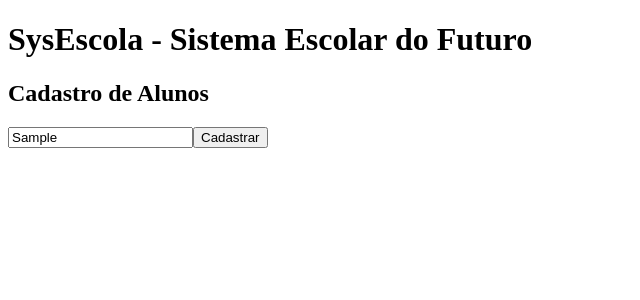
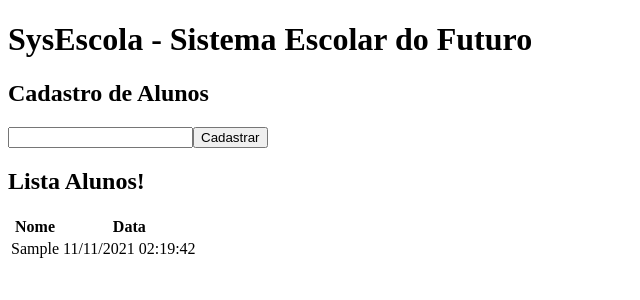
Before and after one commit to guilhermepadilha/estudo-angular, an Angular app in the folder sys-escola/: page / in a window 1280 px wide. Both pictures are taken after typing "Sample" into the empty fields and a click on the button "Cadastrar". Shown: the top 300 px of the page, without its empty margins (0-640 px from the left). Built offline with nearby package versions, Linux system fonts and the light colour scheme.

Commit message:
Exemplo do encontro de quarta feira. Criação do componente lista de alunos

```diff
--- a/sys-escola/src/app/app.component.html
+++ b/sys-escola/src/app/app.component.html
@@ -1,2 +1,3 @@
 <h1>SysEscola - Sistema Escolar do Futuro</h1>
-<cadastro-aluno></cadastro-aluno>
+<cadastro-aluno (aoCadastrar)="cadastrar($event)"></cadastro-aluno>
+<app-lista-alunos [alunosInput]="alunos"></app-lista-alunos>
--- a/sys-escola/src/app/app.component.ts
+++ b/sys-escola/src/app/app.component.ts
@@ -7,4 +7,10 @@ import { Component } from '@angular/core';
 })
 export class AppComponent {
   title = 'sys-escola';
+  alunos: any[] = [];
+
+  cadastrar ($event){
+    this.alunos.push({...$event, data : new Date()});
+    console.log(this.alunos);
+  }
 }
--- a/sys-escola/src/app/app.module.ts
+++ b/sys-escola/src/app/app.module.ts
@@ -4,11 +4,13 @@ import { NgModule } from '@angular/core';
 import { AppComponent } from './app.component';
 import { CadastroAlunoComponent } from './cadastro-aluno/cadastro-aluno.component';
 import { FormsModule } from '@angular/forms';
+import { ListaAlunosComponent } from './lista-alunos/lista-alunos.component';
 
 @NgModule({
   declarations: [
     AppComponent,
-    CadastroAlunoComponent
+    CadastroAlunoComponent,
+    ListaAlunosComponent
   ],
   imports: [
     BrowserModule,
--- a/sys-escola/src/app/cadastro-aluno/cadastro-aluno.component.html
+++ b/sys-escola/src/app/cadastro-aluno/cadastro-aluno.component.html
@@ -1,5 +1,5 @@
 <form (ngSubmit)="cadastrar()">
     <h2>Cadastro de  Alunos</h2>
     <input id="nome" name="nome" [(ngModel)]="nome" type="text"/>
-    <button type="submit">Cadastrar</button>
+    <button type="submit" >Cadastrar</button>
 </form>
--- a/sys-escola/src/app/cadastro-aluno/cadastro-aluno.component.ts
+++ b/sys-escola/src/app/cadastro-aluno/cadastro-aluno.component.ts
@@ -1,4 +1,4 @@
-import { Component } from "@angular/core";
+import { Component,EventEmitter, Output } from "@angular/core";
 
 @Component({
     selector:'cadastro-aluno',
@@ -6,11 +6,22 @@ import { Component } from "@angular/core";
     styleUrls: [],
 })
 export class CadastroAlunoComponent {
+
+    @Output() aoCadastrar = new EventEmitter<any>();
+
     nome : string;
 
     cadastrar(){
         console.log("Solicitada o cadastro do aluno ");
         console.log("Nome", this.nome);
+        this.nome = this.nome;
+        const aluno = {nome : this.nome};
+        this.aoCadastrar.emit(aluno);
+        this.limparCampos();
 
     }
+
+    limparCampos(){
+        this.nome = "";
+    }
 }
--- /dev/null
+++ b/sys-escola/src/app/lista-alunos/lista-alunos.component.html
@@ -0,0 +1,17 @@
+<section>
+
+    <h1>Lista Alunos!</h1>
+    <table>
+        <thead>
+            <th>Nome</th>
+            <th>Data</th>
+        </thead>
+        <tbody>
+            <tr *ngFor="let aluno of alunosInput">
+                <td>{{aluno.nome}}</td>
+                <td>{{aluno.data |  date: 'dd/MM/yyyy HH:mm:ss'}}</td>
+
+            </tr>
+        </tbody>
+    </table>
+</section>
--- /dev/null
+++ b/sys-escola/src/app/lista-alunos/lista-alunos.component.ts
@@ -0,0 +1,19 @@
+import { Component, Input, OnInit } from '@angular/core';
+
+@Component({
+  selector: 'app-lista-alunos',
+  templateUrl: './lista-alunos.component.html',
+  styleUrls: ['./lista-alunos.component.scss']
+})
+export class ListaAlunosComponent implements OnInit {
+
+  @Input() alunosInput: any[];
+  constructor() { }
+
+  ngOnInit(): void {
+
+  }
+
+
+
+}
```
Also changed, not shown: sys-escola/src/app/lista-alunos/lista-alunos.component.scss (added), 1 other file (tests, documents, lock files or other folders).
